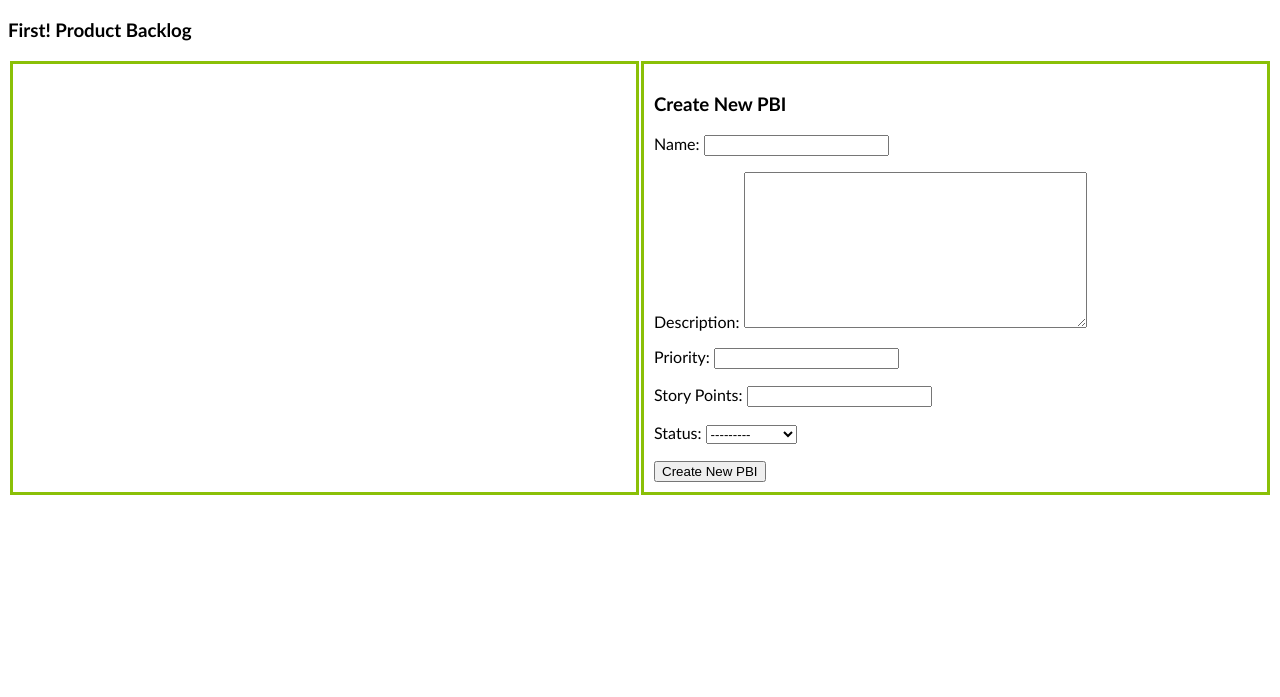
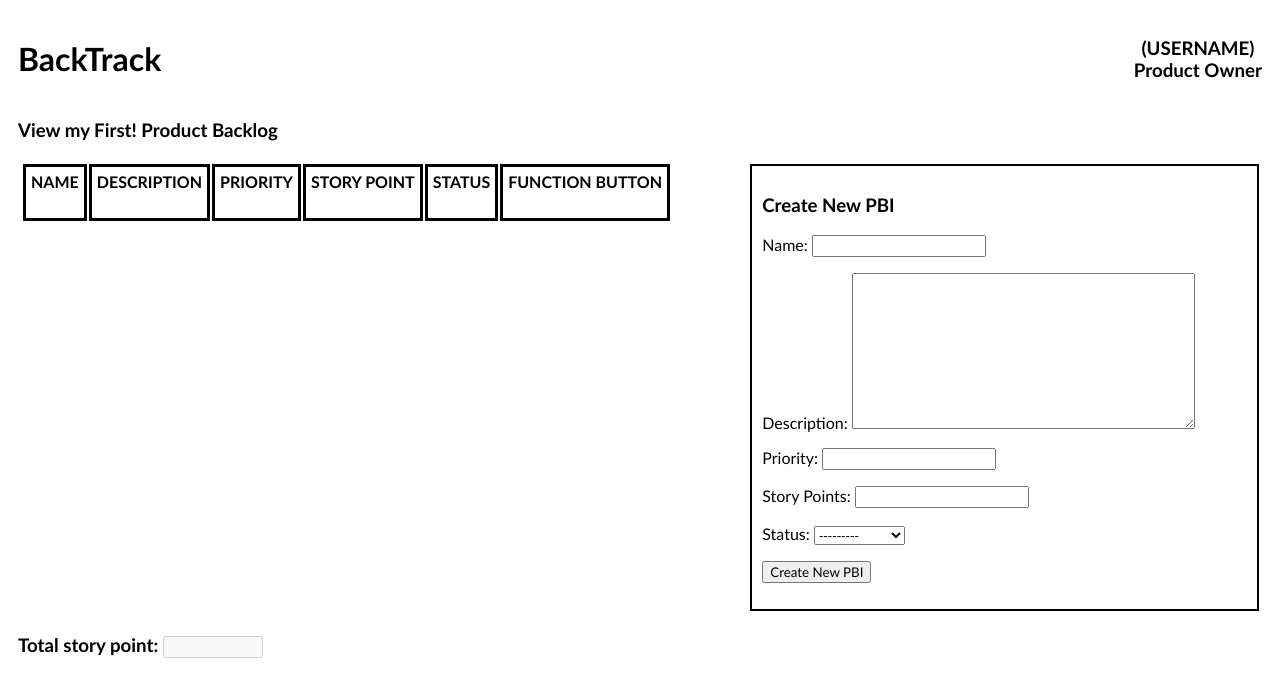
Before and after one commit to mtruong68/backtrack, a Django app: page /backtrack/8/productbacklog/ in a window 1280 px wide. Shown: the top 697 px of the page. Run offline with Django 3.2, Linux system fonts and the light colour scheme; data comes from the database, SQL or seed files in the repository.

Commit message:
HTML / CSS Updated
HTML / CSS of Product Backlog is Updated

```diff
--- a/backtrackapp/templates/backtrackapp/projectpbview.html
+++ b/backtrackapp/templates/backtrackapp/projectpbview.html
@@ -1,45 +1,119 @@
-<!DOCTYPE html>
 <head>
   <title>Product Backlog</title>
 </head>
+
 <style>
-  td {
-    margin: auto;
-    width: 50%;
-    border: 3px solid #8AC007;
+  input {
+    font-family: "Trebuchet MS", Helvetica, sans-serif;
+  }
+
+  td .itemPBI {
+    border: 3px solid black;
+    padding: 5px;
+    height: auto;
+  }
+
+  body {
+    font-family: "Trebuchet MS", Helvetica, sans-serif;
     padding: 10px;
   }
-  .pbi{
-    margin: auto;
-    width: 80%;
-    border: 3px solid green;
+
+  div#user {
+    display: inline-block;
+    text-align: center;
+    float: right;
   }
-  body {
-    font-family: "Trebuchet MS", Helvetica, sans-serif;
+
+  table#mainFrame {
+    width: 100%;
+  }
+
+  div#title {
+    display: inline-block;
+  }
+
+  div#createNewPBI {
+    border: 2px solid black;
+    padding: 10px;
+  }
+
+  div#entriesPBI {
+    height: 450px;
+    overflow-y: scroll;
+    align-items: center;
   }
 </style>
+
 <body>
-  <h3>{{project.name}} Product Backlog</h3>
-  <table style="width:100%">
+
+  <div id="heading">
+    <div id="title"><h1>BackTrack</h1></div>
+    <div id="user"><h3>(USERNAME)<br>Product Owner</h3></div>
+    <div id="subTitle"><h3>View my {{project.name}} Product Backlog</h3></div>
+  </div>
+
+  <table id="mainFrame">
     <tr>
+
       <td>
-        <div class="left">
-          {% for pbi in project.productbacklogitem_set.all %}
-          <div class = "pbi">
-            <form method="POST">{% csrf_token %}
-              <p><b><a href="{% url 'backtrack:modifyPBI' pbi.id %}">{{pbi.name}}</a></b>: {{pbi.desc}}</p>
-              <input type="hidden" name="pbi" value="{{pbi.id}}" />
-              <input type="submit" value="Add to Sprint" name="addToSprint"/>
-              <input type="submit" value="Delete PBI" name="deletePBI"/>
-              <input type="text" value="Number of Child PBI" name="numOfChildPBI">
-              <input type="submit" value="Split PBI" name="splitPBI"/>
-            </form>
-          </div>
-          {% endfor %}
+        <div id="entriesPBI">
+
+          <form method="POST">{% csrf_token %}
+            <table id="PBI">
+              <tr id="header">
+                <td class="itemPBI">
+                  <h4>NAME</h4>
+                </td>
+                <td class="itemPBI">
+                  <h4>DESCRIPTION</h4>
+                </td>
+                <td class="itemPBI">
+                  <h4>PRIORITY</h4>
+                </td>
+                <td class="itemPBI">
+                  <h4>STORY POINT</h4>
+                </td>
+                <td class="itemPBI">
+                  <h4>STATUS</h4>
+                </td>
+                <td class="itemPBI">
+                  <h4>FUNCTION BUTTON</h4>
+                </td>
+              </tr>
+              {% for pbi in project.productbacklogitem_set.all %}
+              <tr>
+                <td class="itemPBI">
+                  <b><a href="{% url 'backtrack:modifyPBI' pbi.id %}">{{pbi.name}}</a></b>
+                  <input type="hidden" name="pbi" value="{{pbi.id}}" />
+                </td>
+                <td class="itemPBI">
+                  {{pbi.desc}}
+                </td>
+                <td class="itemPBI">
+                  {{pbi.priority}}
+                </td>
+                <td class="itemPBI">
+                  {{pbi.storypoints}}
+                </td>
+                <td class="itemPBI">
+                  {{pbi.status}}
+                </td>
+                <td class="itemPBI">
+                  <input type="submit" value="Add to Sprint" name="addToSprint"/><br>
+                  <input type="submit" value="Delete PBI" name="deletePBI"/><br>
+                  <input type="text" placeholder="Number of Child PBI" name="numOfChildPBI"><br>
+                  <input type="submit" value="Split PBI" name="splitPBI"/>
+                </td>
+              </tr>
+              {% endfor %}
+            </table>
+          </form>
+
         </div>
       </td>
+
       <td>
-        <div class="right">
+        <div id="createNewPBI">
           <form method="POST">
             {% csrf_token %}
             <h3>Create New PBI</h3>
@@ -48,7 +122,10 @@
           </form>
         </div>
       </td>
+
     </tr>
   </table>
+
+  <div><h3>Total story point: <input type="text" disabled="true" size="10"></h3></div>
+
 </body>
-</html>
```
Also changed, not shown: backtrackapp/templates/backtrackapp/modifyPBI.html (+20 -12 lines).
